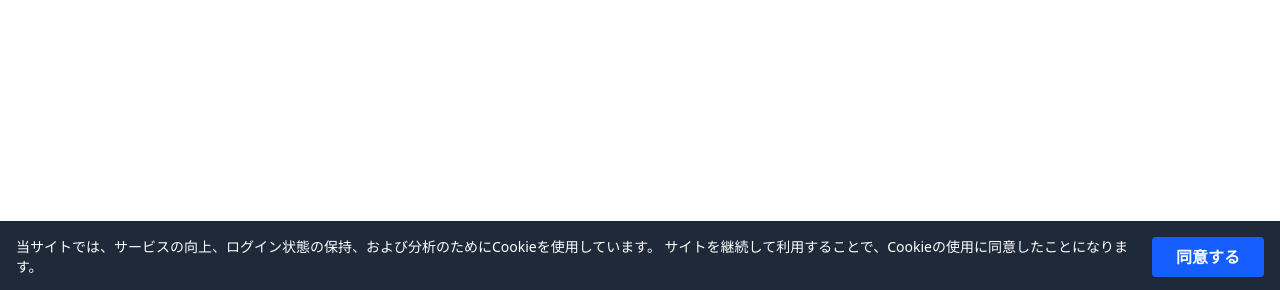
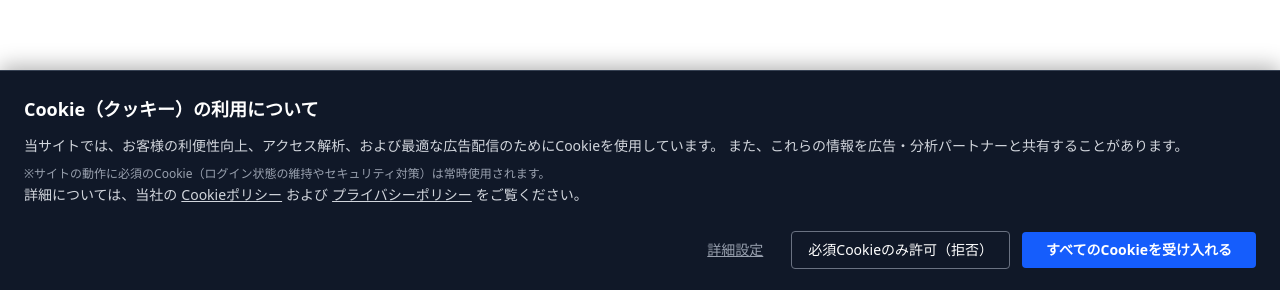
Before and after one commit to u2service/ECsite, a Next.js app in the folder nextjs_ec_frontend/: page / in a window 1280 px wide. Shown: the part 507-797 px from the top of the page. Built offline with nearby package versions, Linux system fonts and the light colour scheme; no server answers.

Commit message:
Cookie同意バナーの修正

```diff
--- a/nextjs_ec_frontend/src/components/CookieConsentBanner.jsx
+++ b/nextjs_ec_frontend/src/components/CookieConsentBanner.jsx
@@ -1,38 +1,79 @@
-'use client'; // クライアントサイドで動作させるために必要
+'use client';
 
 import { useState, useEffect } from 'react';
+import Link from 'next/link';
 
 export default function CookieConsentBanner() {
   const [isVisible, setIsVisible] = useState(false);
 
   useEffect(() => {
-    // ブラウザの保存領域を確認し、まだ同意していなければ表示する
-    const consent = localStorage.getItem('cookie-consent');
+    // 同意状態を確認
+    const consent = localStorage.getItem('cookie-consent-level');
     if (!consent) {
       setIsVisible(true);
     }
   }, []);
 
-  const handleAccept = () => {
-    // 同意したことをブラウザに記録し、バナーを閉じる
-    localStorage.setItem('cookie-consent', 'true');
+  // すべてを受け入れる
+  const handleAcceptAll = () => {
+    localStorage.setItem('cookie-consent-level', 'all');
+    setIsVisible(false);
+  };
+
+  // 必須のみ許可（拒否）
+  const handleEssentialOnly = () => {
+    localStorage.setItem('cookie-consent-level', 'essential');
     setIsVisible(false);
   };
 
   if (!isVisible) return null;
 
   return (
-    <div className="fixed bottom-0 left-0 right-0 bg-gray-800 text-white p-4 z-[100] shadow-lg flex flex-col md:flex-row items-center justify-between gap-4">
-      <div className="text-sm">
-        当サイトでは、サービスの向上、ログイン状態の保持、および分析のためにCookieを使用しています。
-        サイトを継続して利用することで、Cookieの使用に同意したことになります。
+    <div className="fixed bottom-0 left-0 right-0 bg-gray-900 text-white p-6 z-[100] shadow-[0_-4px_20px_rgba(0,0,0,0.3)] border-t border-gray-700">
+      <div className="max-w-7xl mx-auto">
+        <h2 className="text-lg font-bold mb-3">Cookie（クッキー）の利用について</h2>
+
+        <div className="text-sm text-gray-300 mb-6 leading-relaxed">
+          当サイトでは、お客様の利便性向上、アクセス解析、および最適な広告配信のためにCookieを使用しています。
+          また、これらの情報を広告・分析パートナーと共有することがあります。
+          <br />
+          <span className="text-gray-400 text-xs mt-2 inline-block">
+            ※サイトの動作に必須のCookie（ログイン状態の維持やセキュリティ対策）は常時使用されます。
+          </span>
+          <br />
+          詳細については、当社の
+          <Link href="/privacy-policy" className="underline hover:text-blue-400 mx-1">Cookieポリシー</Link>
+          および
+          <Link href="/privacy-policy" className="underline hover:text-blue-400 mx-1">プライバシーポリシー</Link>
+          をご覧ください。
+        </div>
+
+        <div className="flex flex-wrap gap-3 justify-end items-center">
+          {/* 詳細設定：ここではポリシーページへの遷移としています */}
+          <Link
+            href="/privacy-policy#settings"
+            className="text-sm text-gray-400 hover:text-white underline mr-4"
+          >
+            詳細設定
+          </Link>
+
+          {/* 必須のみ許可（拒否） */}
+          <button
+            onClick={handleEssentialOnly}
+            className="border border-gray-500 hover:bg-gray-700 text-white text-sm font-medium py-2 px-4 rounded transition-colors"
+          >
+            必須Cookieのみ許可（拒否）
+          </button>
+
+          {/* すべてを受け入れる */}
+          <button
+            onClick={handleAcceptAll}
+            className="bg-blue-600 hover:bg-blue-700 text-white text-sm font-bold py-2 px-6 rounded transition-colors"
+          >
+            すべてのCookieを受け入れる
+          </button>
+        </div>
       </div>
-      <button
-        onClick={handleAccept}
-        className="bg-blue-600 hover:bg-blue-700 text-white font-bold py-2 px-6 rounded whitespace-nowrap"
-      >
-        同意する
-      </button>
     </div>
   );
 }
```
